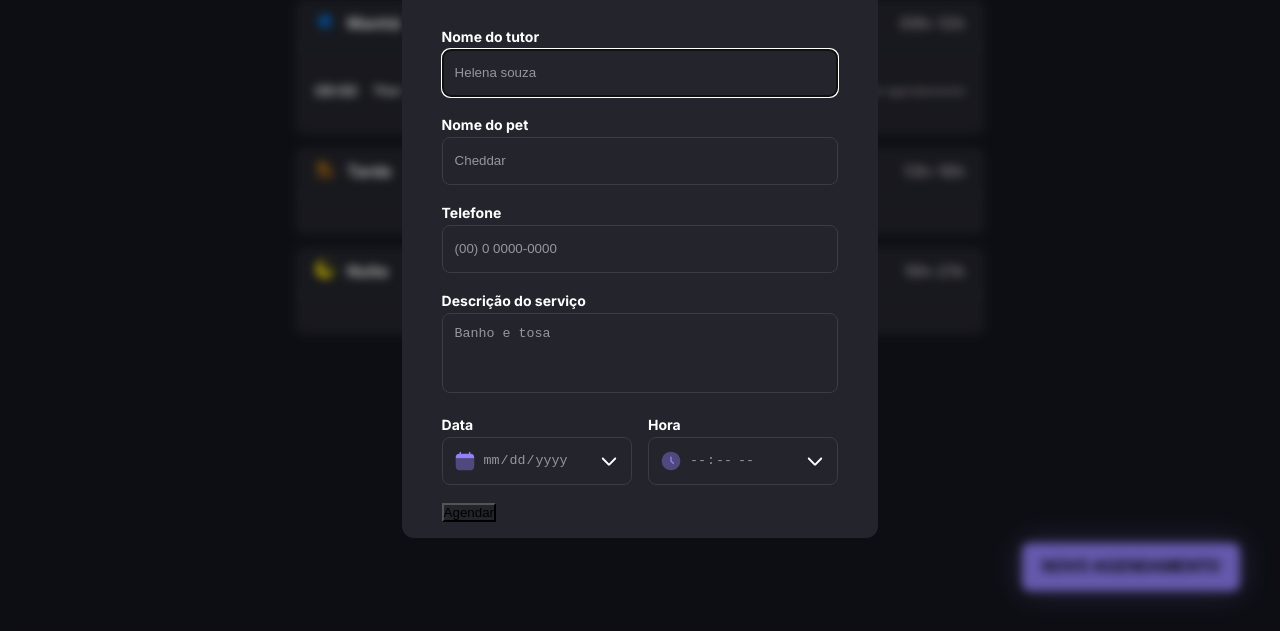
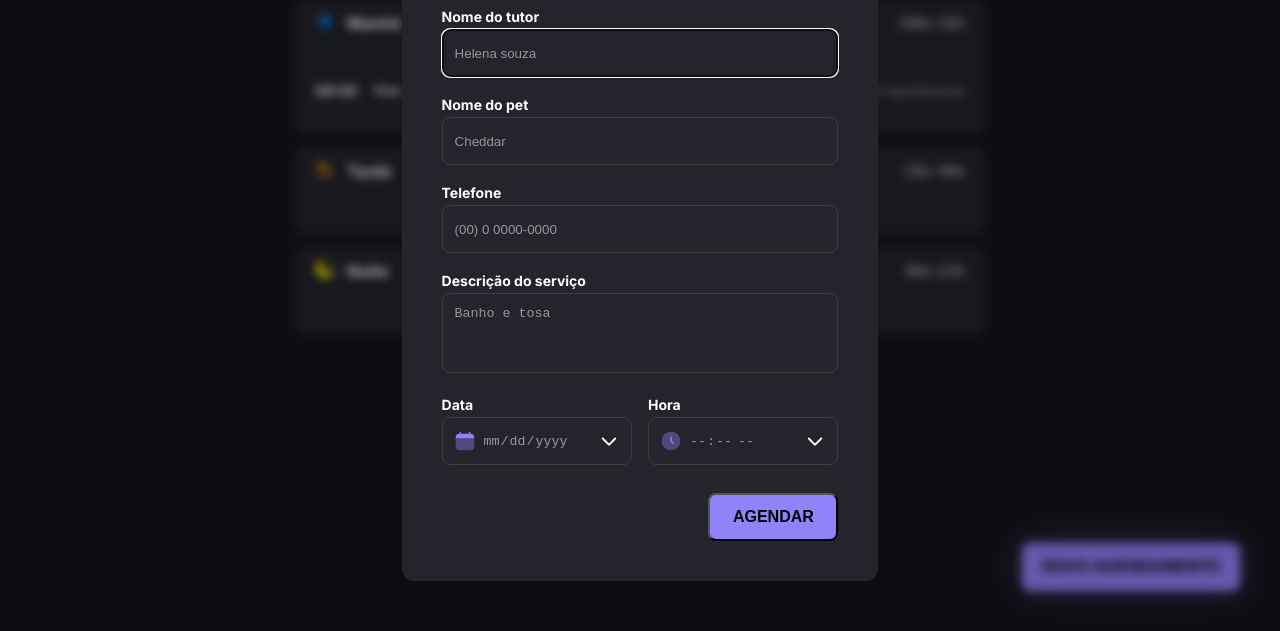
Before and after one commit to wellingtonbarbosadev/projeto-petshop, a plain HTML site: page index.html in a window 1280 px wide. Shown: the part 169-800 px from the top of the page. Drawn offline with Linux system fonts and the light colour scheme.

Commit message:
ajusta estrutura do modal de agendamento e melhora estilos do botão de envio

```diff
--- a/index.html
+++ b/index.html
@@ -104,8 +104,9 @@
       <button type="button" class="label-large open-modal" data-modal="modal-1">
         Novo Agendamento
       </button>
+    </footer>
 
-      <dialog id="modal-1">
+    <dialog id="modal-1">
         <header>
           <h3 class="title">Agende um atendimento</h3>
           <p class="paragraph-medium">
@@ -177,10 +178,12 @@
             </label>
           </div>
 
-          <button type="submit">Agendar</button>
+          <div class="container-submit">
+            <button type="submit" class="label-large">Agendar</button>
+          </div>
         </form>
       </dialog>
-    </footer>
+
     <script src="scripts/scripts.js"></script>
   </body>
 </html>
--- a/styles/modal.css
+++ b/styles/modal.css
@@ -4,7 +4,7 @@ dialog {
   border: unset;
   background-color: var(--background-tertiary);
   color: var(--content-primary);
-  padding-inline: 40px;
+  padding: 40px;
 
   header {
     margin-bottom: 28px;
@@ -87,7 +87,13 @@ dialog {
       }
      }
      button[type="submit"] {
-      background-color: var(--brand-primary);
+      background-color: var(--content-brand);
+      border-radius: 8px;
+      text-transform: uppercase;
+      height: 48px;
+      width: 130px;
+      margin-left: auto;
+      margin-top: 12px;
      }
   }
 
```
